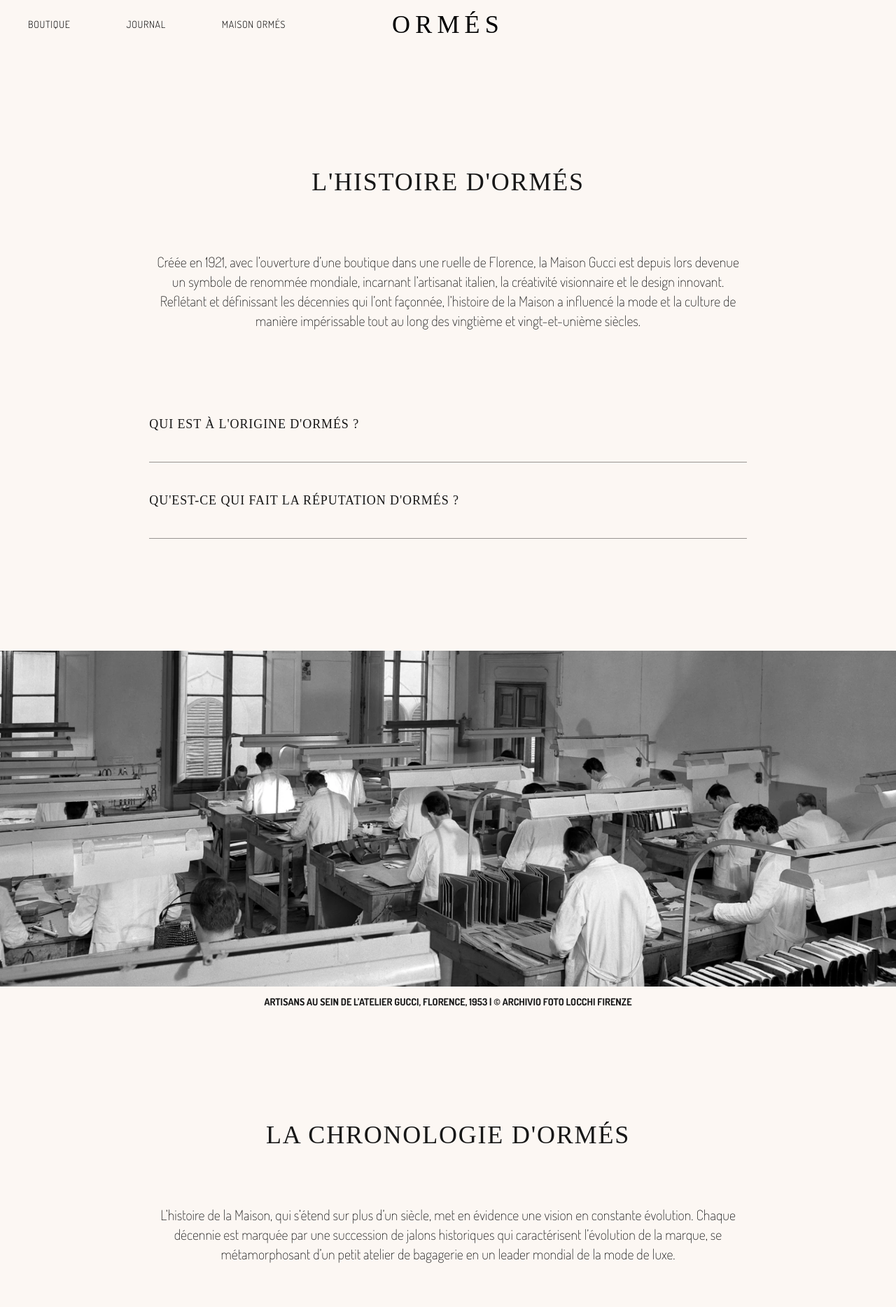
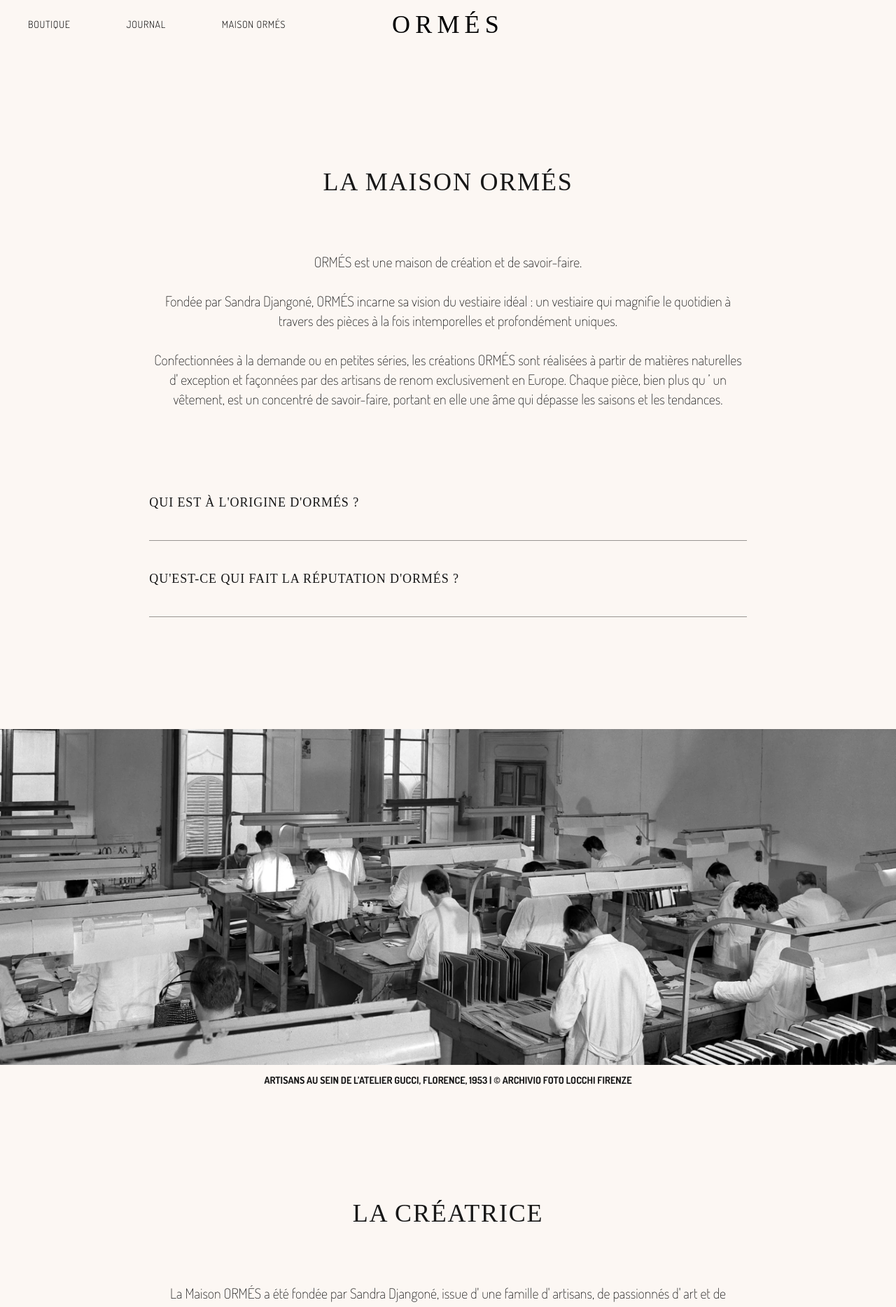
Before and after one commit to Djangoz1/next-ecommerce, a Next.js app: page /maison-ormes in a window 1280 px wide. Shown: the top 1868 px of the page at 70% size. Built offline with nearby package versions, Linux system fonts and the light colour scheme; some icons are missing; a web font is replaced by a local one.

Commit message:
refactor: update about page

```diff
--- a/src/app/maison-ormes/page.tsx
+++ b/src/app/maison-ormes/page.tsx
@@ -1,4 +1,5 @@
 import { BoxCascade } from "@/components/ui/box/box-cascade";
+import { Btn } from "@/components/ui/btn";
 import { Text } from "@/components/ui/typography/text";
 import { Title } from "@/components/ui/typography/title";
 import Image from "next/image";
@@ -6,16 +7,22 @@ import React from "react";
 
 const PageOrmes = () => {
   return (
-    <main className="flex flex-col py-40 items-center">
-      <Section title="L'histoire d'Ormés">
+    <div className="flex flex-col py-40 items-center">
+      <Section title="La Maison Ormés">
         <Text className="text-center">
-          Créée en 1921, avec l’ouverture d’une boutique dans une ruelle de
-          Florence, la Maison Gucci est depuis lors devenue un symbole de
-          renommée mondiale, incarnant l’artisanat italien, la créativité
-          visionnaire et le design innovant. Reflétant et définissant les
-          décennies qui l’ont façonnée, l’histoire de la Maison a influencé la
-          mode et la culture de manière impérissable tout au long des vingtième
-          et vingt-et-unième siècles.
+          ORMÉS est une maison de création et de savoir-faire.
+          <br />
+          <br />
+          Fondée par Sandra Djangoné, ORMÉS incarne sa vision du vestiaire idéal
+          : un vestiaire qui magnifie le quotidien à travers des pièces à la
+          fois intemporelles et profondément uniques.
+          <br />
+          <br />
+          Confectionnées à la demande ou en petites séries, les créations ORMÉS
+          sont réalisées à partir de matières naturelles d' exception et
+          façonnées par des artisans de renom exclusivement en Europe. Chaque
+          pièce, bien plus qu ’ un vêtement, est un concentré de savoir-faire,
+          portant en elle une âme qui dépasse les saisons et les tendances.
         </Text>
 
         <div className="flex flex-col w-full ">
@@ -63,14 +70,38 @@ const PageOrmes = () => {
           Locchi Firenze
         </figcaption>
       </figure>
-      <Section title="La chronologie d'Ormés">
+      <Section title="La créatrice">
         <Text className="text-center">
-          L’histoire de la Maison, qui s’étend sur plus d’un siècle, met en
-          évidence une vision en constante évolution. Chaque décennie est
-          marquée par une succession de jalons historiques qui caractérisent
-          l’évolution de la marque, se métamorphosant d’un petit atelier de
-          bagagerie en un leader mondial de la mode de luxe.
+          La Maison ORMÉS a été fondée par Sandra Djangoné, issue d' une famille
+          d' artisans, de passionnés d' art et de vintage.
+          <br />
+          Cet univers familial a développé chez elle un goût prononcé pour l'
+          artisanat, l'élégance et le savoir-faire d' exception qui permettent
+          de créer des pièces intemporelles élégantes et durables avec minutie ,
+          ce qui donne l'Aura de la Maison ORMÉS .
+          <br />
+          <br />
+          L'histoire commence lorsqu ' elle débute sa formation dans la mode
+          chez Chanel où elle a pu s 'imprégner des codes du monde merveilleux
+          du luxe, celui de l'intransigeance, de la minutie et du savoir-faire.
+          Baignant dans cet univers, la fondatrice rêvait de créer sa maison,
+          une mode durable avec une âme composées de pièces fortes aux lignes
+          épurées, élégantes et modernes.
+          <br />
+          <br />
+          La fondatrice crée des pièces intemporelles avec un mélange de style
+          vintage, moderne et épuré qui peuvent être chéries toute une vie,
+          transmises de génération en génération, réinterprétées pour exprimer
+          l'individualité de celui qui les porte.
         </Text>
+        <p className="text-center">
+          <cite>
+            « Les femmes qui m ’ entourent m ’inspirent par leur caractère, leur
+            style et la façon dont elles pourraient porter ces vêtements. »
+          </cite>
+          <br />
+          Sandra Djangoné
+        </p>
 
         <figure className="flex flex-col items-center gap-3 w-full ">
           <Image
@@ -86,7 +117,62 @@ const PageOrmes = () => {
           </figcaption>
         </figure>
       </Section>
-    </main>
+
+      <Section title="Manifeste">
+        <Text className="text-center">
+          Je pense qu 'il y a trop de vêtements et de matières synthétiques qui
+          polluent notre planète.
+          <br />
+          <br />
+          Le modèle de la mode, qui rend chaque saison obsolète, est défaillant.
+          <br />
+          <br />
+          Je pense qu 'il n ' est pas nécessaire d' avoir toujours plus de
+          vêtements, mais plutôt quelques pièces d' une qualité exceptionnelle,
+          intemporelles, qui offrent chaque jour le plaisir de les porter et d’
+          embellir notre quotidien.
+          <br />
+          <br />
+          Les vêtements ont une âme, ils méritent d'être chéris toute une vie et
+          de traverser les générations.
+        </Text>
+      </Section>
+      <Section title="Engagements">
+        <div className="flex flex-col gap-2 items-center">
+          <h6 className="uppercase text-xl">UNE MODE RESPONSABLE</h6>
+
+          <Text className="text-center">
+            ORMÉS s ’ engage à utiliser exclusivement des ingrédients 100 %
+            naturels, issus de sources durables et respectueuses de l’
+            environnement. Chaque matière première est soigneusement
+            sélectionnée pour sa pureté et son origine responsable, garantissant
+            des vêtements authentiques et respectueux de la biodiversité.
+          </Text>
+        </div>
+        <div className="flex flex-col gap-2 items-center">
+          <h6 className="uppercase text-xl">Des matières naturelles</h6>
+
+          <Text className="text-center">
+            Chaque pièce est conçue pour durer dans le temps, en utilisant
+            exclusivement des matières naturelles d’ exception, toutes
+            certifiées par des labels écologiques rigoureux.
+          </Text>
+        </div>
+        <div className="flex flex-col gap-2 items-center">
+          <h6 className="uppercase text-xl">
+            Une fabrication raisonnée européenne
+          </h6>
+
+          <Text className="text-center">
+            La production, 100 % européenne, repose sur un modèle à la demande
+            ou en petites séries. Cela permet une fabrication raisonnée, limitée
+            à l' essentiel et soucieuse de l'impact environnemental.
+          </Text>
+        </div>
+      </Section>
+
+      <Btn variant="link">En savoir plus sur la fabrication à la demande</Btn>
+    </div>
   );
 };
 
--- a/src/components/app/header.tsx
+++ b/src/components/app/header.tsx
@@ -43,7 +43,7 @@ export const Header = () => {
           "hidden  xl:flex items-center justify-between xl:px-10 px-5 py-5  w-full   left-0 fixed top-0  z-50 font-info"
         )}
       >
-        <div className=" text-sm flex items-center uppercase font-light tracking-wider gap-20 xl:opacity-100 opacity-0 pointer-events-none">
+        <div className=" text-sm flex items-center uppercase font-light tracking-wider gap-20 xl:opacity-100 opacity-0 ">
           <Link href={"/shop/women"} className="hover:underline">
             Boutique
           </Link>
@@ -88,7 +88,7 @@ const MobileHeader = ({ scroll, url }: { scroll: boolean; url: string }) => {
           type: "spring",
         }}
         className={cn(
-          "fixed top-0 left-0 bg-background text-black right-0 bottom-0 backdrop-blur z-50  w-full h-screen flex flex-col py-20",
+          "fixed xl:hidden  top-0 left-0 bg-background text-black right-0 bottom-0 backdrop-blur z-50  w-full h-screen flex flex-col py-20",
           isOpen ? "pointer-events-auto" : "pointer-events-none"
         )}
       >
--- a/src/components/ui/box/tabs.tsx
+++ b/src/components/ui/box/tabs.tsx
@@ -6,7 +6,7 @@ export const Tabs = ({
   arr,
   className = "",
 }: {
-  arr: { children: ReactNode; title: string }[];
+  arr: { component: ReactNode; title: string }[];
   className?: string;
 }) => {
   const [active, setActive] = useState(0);
@@ -27,7 +27,7 @@ export const Tabs = ({
         ))}
       </div>
 
-      <div className="w-full">{arr[active].children}</div>
+      <div className="w-full">{arr[active].component}</div>
     </div>
   );
 };
```
Also changed, not shown: src/app/shop/women/[article]/page.tsx (+19 -40 lines).
